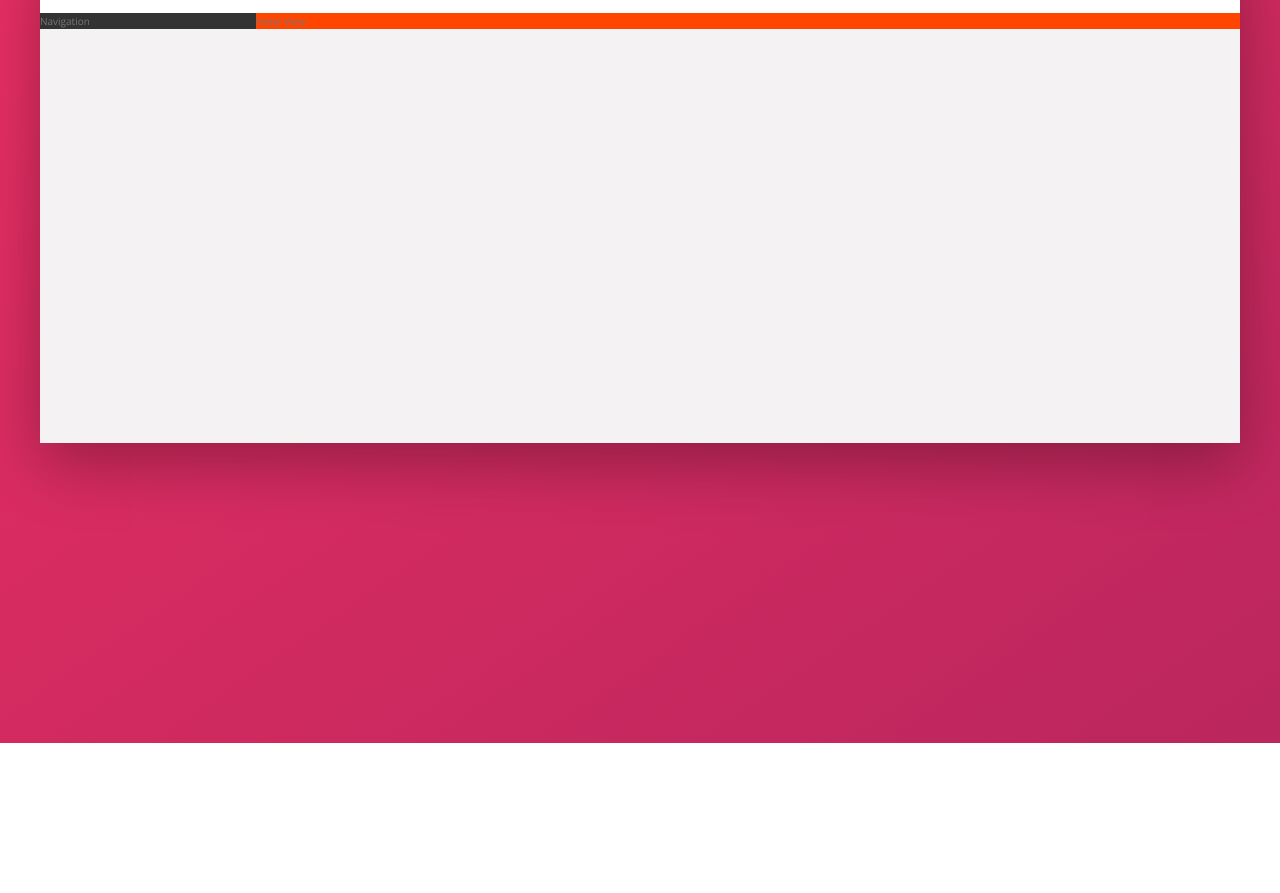
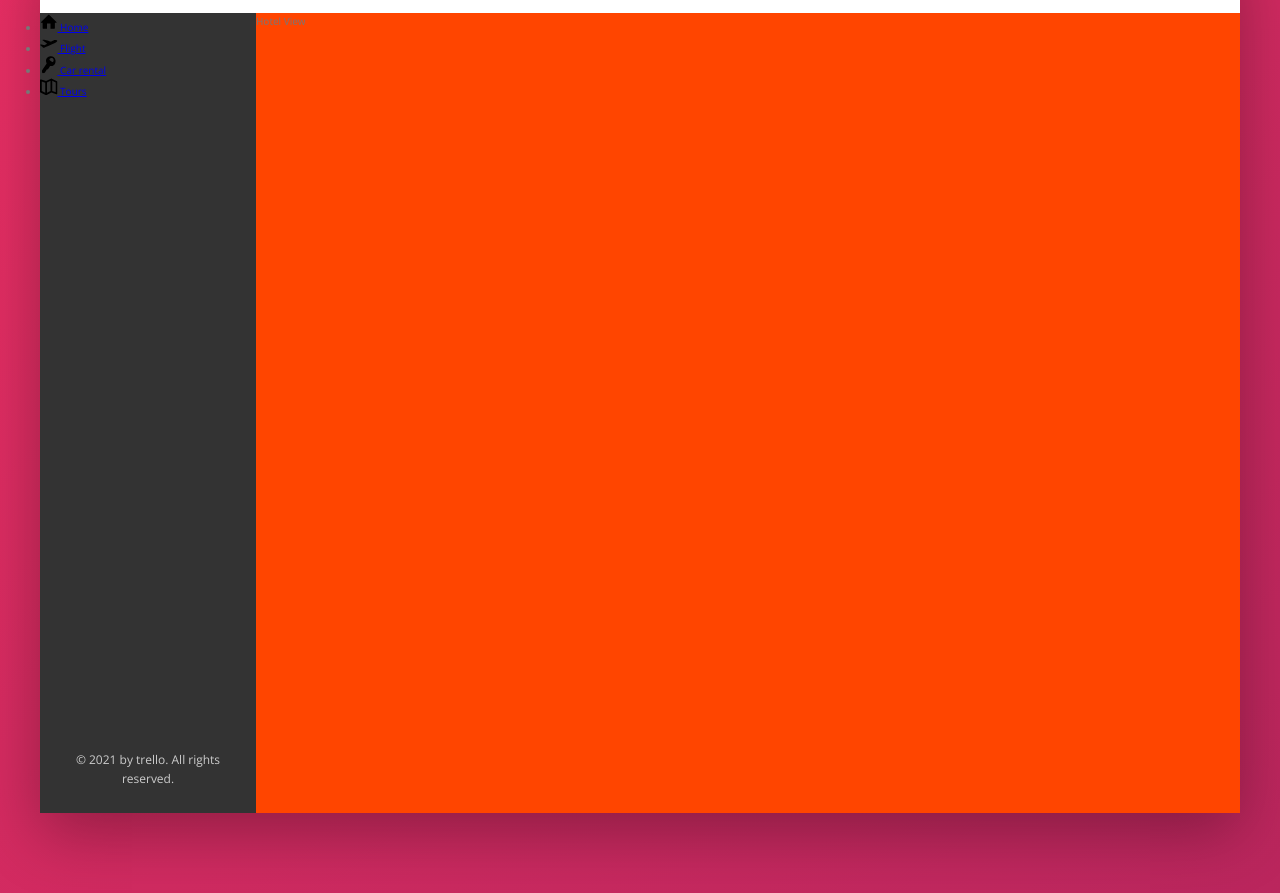
Before and after one commit to Benedict-Khamana/Advanced-CSS, a website: page 02-Trillo-Project/index.html in a window 1280 px wide. Shown: the part 137-1030 px from the top of the page. Before the commit the page ends 880 px from the top, so only its background shows below. Drawn offline with nearby package versions, Linux system fonts and the light colour scheme.

Commit message:
Building the Navigation - Part 1

```diff
--- a/02-Trillo-Project/index.html
+++ b/02-Trillo-Project/index.html
@@ -47,7 +47,43 @@
 		</header>
 		<div class="content">
 			<nav class="sidebar">
-				Navigation
+				<ul class="side-nav">
+					<li class="side-nav__item">
+						<a href="#" class="side-nav__link">
+							<svg class="side-nav__icon">
+								<use xlink:href="img/sprite.svg#icon-home"></use>
+							</svg>
+							<span>Home</span>
+						</a>
+					</li>
+					<li class="side-nav__item">
+						<a href="#" class="side-nav__link">
+							<svg class="side-nav__icon">
+								<use xlink:href="img/sprite.svg#icon-aircraft-take-off"></use>
+							</svg>
+							<span>Flight</span>
+						</a>
+					</li>
+					<li class="side-nav__item">
+						<a href="#" class="side-nav__link">
+							<svg class="side-nav__icon">
+								<use xlink:href="img/sprite.svg#icon-key"></use>
+							</svg>
+							<span>Car rental</span>
+						</a>
+					</li>
+					<li class="side-nav__item">
+						<a href="#" class="side-nav__link">
+							<svg class="side-nav__icon">
+								<use xlink:href="img/sprite.svg#icon-map"></use>
+							</svg>
+							<span>Tours</span>
+						</a>
+					</li>
+				</ul>
+				<div class="legal">
+					&copy; 2021 by trello. All rights reserved.
+				</div>
 			</nav>
 			<main class="hotel-view">
 				Hotel View
--- a/02-Trillo-Project/sass/_components.scss
+++ b/02-Trillo-Project/sass/_components.scss
@@ -119,3 +119,35 @@
 		margin-right: 1rem;
 	}
 }
+
+/**
+ *
+ * SIDE NAVIGATION
+ *
+ */
+
+.side-nav {
+	&__item {
+	}
+
+	&__link {
+	}
+
+	&__icon {
+		width: 1.75rem;
+		height: 1.75rem;
+	}
+}
+
+/**
+ *
+ * LEGAL TEXT
+ *
+ */
+
+.legal {
+	font-size: 1.2rem;
+	color: var(--color-grey-light-4);
+	text-align: center;
+	padding: 2.5rem;
+}
--- a/02-Trillo-Project/sass/_layout.scss
+++ b/02-Trillo-Project/sass/_layout.scss
@@ -23,11 +23,16 @@
 .sidebar {
 	background-color: var(--color-grey-dark-1);
 	flex: 0 0 18%; //? [flex-grow] [flex-shrink] [flex-basis]
+	display: flex;
+	flex-direction: column;
+	justify-content: space-between;
 }
 
 .hotel-view {
 	background-color: #fff;
+
+	//TEST
 	background-color:orangered;
-
+	height: 80rem;
 	flex: 1 1 auto; //? [max] [min] [ideal size];
 }
```
Also changed, not shown: 02-Trillo-Project/css/style.css.
